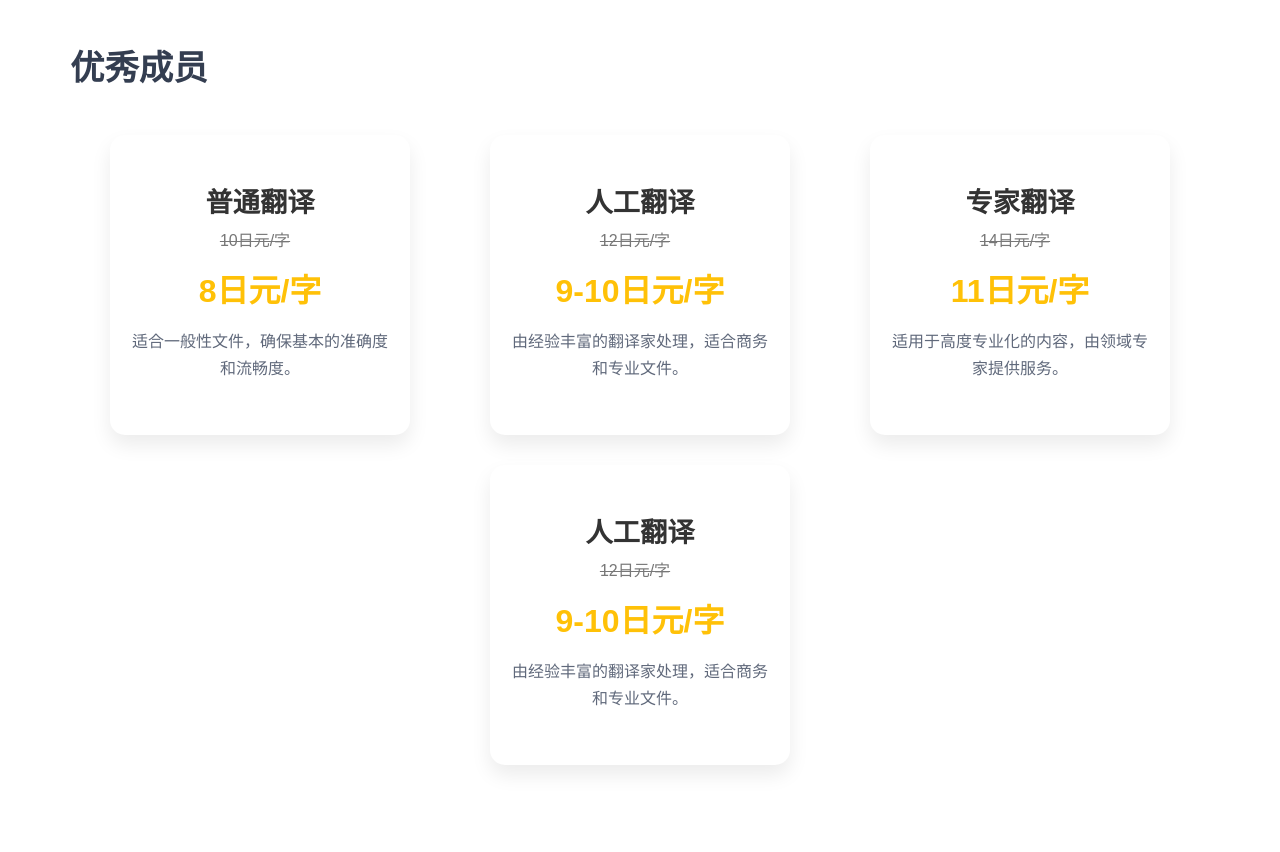
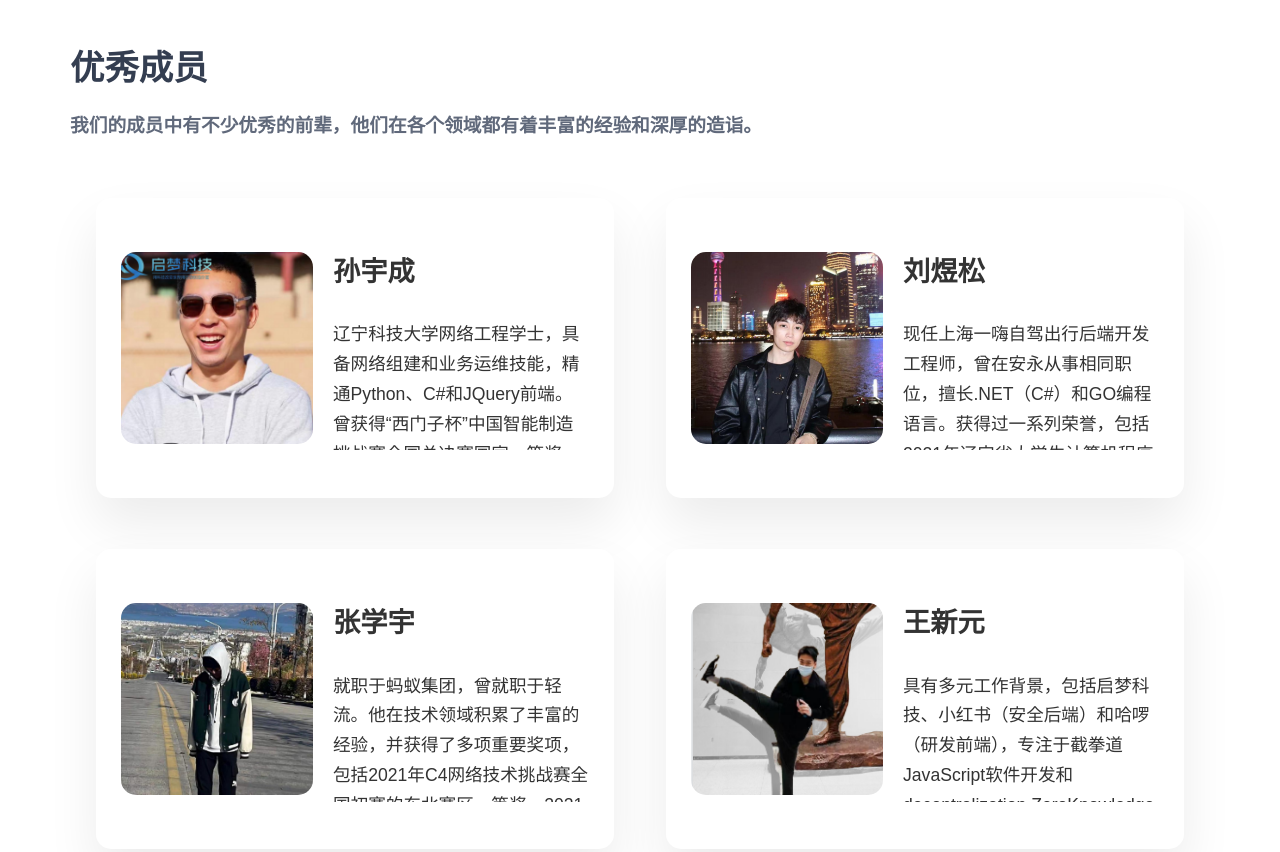
Before and after one commit to YangYuS8/qimeng-web, a plain HTML site: page index.html in a window 1280 px wide. Shown: the part 1640-2492 px from the top of the page. Drawn offline with nearby package versions, Linux system fonts and the light colour scheme.

Commit message:
modified:   .vscode/settings.json 	modified:   assets/css/style.css 	deleted:    assets/images/hero-shape-old.svg 	new file:   assets/images/members/member_LiuYusong.png 	new file:   assets/images/members/member_SunYucheng.png 	new file:   assets/images/members/member_WangXinyuan.png 	new file:   assets/images/members/member_ZhangXueyu.png 	modified:   index.html

```diff
--- a/assets/css/style.css
+++ b/assets/css/style.css
@@ -1146,17 +1146,17 @@ textarea.input-field {
 	flex-wrap: wrap;
 }
 
-.card {
-	padding: 20px;
-	width: 300px;
-	height: 300px;
-	margin: 15px;
-	text-align: center;
-	background-color: #fff;
-	border-radius: 15px;
-	box-shadow: 0 10px 20px rgba(0, 0, 0, 0.08);
-	overflow: hidden;
-	transition: all 0.3s ease-in-out;
+/* .card {
+
+} */
+
+/* .card img {
+	width: 50%;
+	object-fit: cover;
+} */
+
+.card-content {
+	width: 50%;
 }
 
 .card:hover {
@@ -1168,24 +1168,6 @@ textarea.input-field {
 	font-size: 1.7em;
 	margin-top: 25px;
 	color: #333;
-}
-
-.card-description {
-	font-size: 2em; /* 进一步增大价格字体 */
-	color: #ffc107; /* 醒目的黄色 */
-	font-weight: bold; /* 加粗价格字体 */
-	margin: 10px 0;
-	position: relative; /* 设置相对定位用于绝对定位原价 */
-}
-
-.original-price {
-	font-size: 1em; /* 原价字体大小 */
-	color: #777; /* 原价的颜色 */
-	text-decoration: line-through; /* 划掉效果 */
-	top: 0; /* 定位到价格顶部 */
-	right: 0; /* 定位到价格右边 */
-	margin-right: 10px; /* 与价格有一定间隔 */
-	font-weight: normal; /* 原价不加粗 */
 }
 
 .translation-process-section {
@@ -1234,3 +1216,50 @@ textarea.input-field {
 	font-size: 16px;
 	color: #555;
 }
+
+/* 追加 */
+
+/* 卡片样式 */
+.card {
+	display: grid; /* 使用网格布局 */
+	grid-template-columns: 3fr 4fr; /* 比如1比2的比例分配图片和文字区域 */
+  grid-template-rows: auto; /* 行高自动，根据内容调整 */
+	align-items: center; /* 垂直居中对齐 */
+	grid-template-areas:
+		"photo name"
+		"photo description"; /* 网格区域布局 */
+	gap: 20px; /* 列之间的间隔 */
+	padding: 2vw; /* 内边距 */
+	width: calc(50% - 4vw); /* 宽度计算公式 */
+	height: 300px; /* 高度计算公式 */
+	margin: 2vw; /* 外边距 */
+	background-color: #fff; /* 背景颜色 */
+	border-radius: 15px; /* 边框圆角 */
+	box-shadow: 0 2vw 4vw rgba(0, 0, 0, 0.08); /* 阴影效果 */
+	overflow: hidden; /* 内容溢出时隐藏 */
+	transition: all 0.3s ease-in-out; /* 过渡效果 */
+}
+
+.card-name {
+	grid-area: name; /* 设置名称区域 */
+	font-size: 1.7em;
+	margin-top: 25px;
+	color: #333;
+	font-weight: bold;
+}
+
+.card-photo {
+	grid-area: photo; /* 设置照片区域 */
+	width: 100%; /* Increase the width to make the photo larger */
+	height: auto;
+	object-fit: cover;
+	border-radius: 15px;
+}
+
+.card-description {
+	font-size: 1.1em;
+	color: #333;
+	margin-top: 25px;
+	max-height: 130px;
+	overflow: auto;
+}
--- a/index.html
+++ b/index.html
@@ -33,10 +33,8 @@
 </head>
 
 <body>
-	<!--
-    - #HEADER
-  -->
 
+	<!-- 导航栏 -->
 	<header class="header" data-header>
 		<div class="container" style="padding-inline: 16px">
 			<div>
@@ -102,11 +100,9 @@
 
 	<main>
 		<article>
-			<!--
-        - #HERO
-      -->
 
-			<section id="ミッション" style="position: relative; padding-inline: 16px">
+			<!-- 主视觉图/动画 -->
+			<section id="主视觉图" style="position: relative; padding-inline: 16px">
 				<video src="./assets/video/光超footage.mp4" autoplay muted class="video-container"></video>
 				<div class="mission-container">
 					<div style="text-align: center">
@@ -129,7 +125,6 @@
 						<h1 class="h1-text-3 padding-bottom">
 							探索未知
 						</h1>
-
 						<p class="p-text-gap-3">
 							勇于发现，敢于改变。
 						</p>
@@ -137,9 +132,7 @@
 				</div>
 			</section>
 
-			<!--
-				团队简介
-			 -->
+			<!-- 团队简介 -->
 			<section id="团队简介" class="section hero" aria-label="home" style="
 									background-color: hsla(0, 0%, 100%, 1);
 									padding-inline: 16px;
@@ -169,53 +162,63 @@
 				</div>
 			</section>
 
+			<!-- 优秀成员 -->
 			<section id="优秀成员" class="section about" aria-label="about" style="padding-inline: 16px">
 				<div class="container">
 					<h2 class="h2 section-title">优秀成员</h2>
-					<!-- <h3>
-						我们提供多层次的翻译服务，以满足不同客户的需求。
-					</h3> -->
+					<h3>
+						我们的成员中有不少优秀的前辈，他们在各个领域都有着丰富的经验和深厚的造诣。
+					</h3>
 					<div class="pricing-cards">
 						<div class="card">
-							<h3 class="card-title">普通翻译</h3>
-							<span class="original-price">10日元/字</span>
-							<!-- 原价 -->
-							<p class="card-description">8日元/字</p>
-							<!-- 现价 -->
-							<p class="card-detail">
-								适合一般性文件，确保基本的准确度和流畅度。
-							</p>
+							<img class="card-photo" src="./assets/images/members/member_SunYucheng.png" alt="member_test">
+							<div>
+								<p class="card-name">
+									孙宇成
+								</p>
+								<p class="card-description">
+									辽宁科技大学网络工程学士，具备网络组建和业务运维技能，精通Python、C#和JQuery前端。曾获得“西门子杯”中国智能制造挑战赛全国总决赛国家一等奖和“竞技世界杯”中国大学生计算机博弈大赛国家二等奖。在腾讯科技（深圳）有限公司的工作经历包括主要运维职责，如业务发布、故障处理和成本管理，以及独立开发《QQ飞车手游CDN成本分析平台》，并通过自动化脚本等方式实现了日常运维工作的自动化，如机器扩容、缩容、灰度发布和刷配置等任务。
+								</p>
+							</div>
 						</div>
 						<div class="card">
-							<h3 class="card-title">人工翻译</h3>
-							<span class="original-price">12日元/字</span>
-							<!-- 原价 -->
-							<p class="card-description">9-10日元/字</p>
-							<p class="card-detail">
-								由经验丰富的翻译家处理，适合商务和专业文件。
-							</p>
+							<img class="card-photo" src="./assets/images/members/member_LiuYusong.png" alt="member_test">
+							<div>
+								<p class="card-name">
+									刘煜松
+								</p>
+								<p class="card-description">
+									现任上海一嗨自驾出行后端开发工程师，曾在安永从事相同职位，擅长.NET（C#）和GO编程语言。获得过一系列荣誉，包括2021年辽宁省大学生计算机程序设计竞赛的国家级三等奖，2022年C4网络技术挑战赛选拔赛A赛项的东北赛区三等奖，以及2022年辽宁省本科大学生计算机设计竞赛的省级二等奖。
+								</p>
+							</div>
 						</div>
 						<div class="card">
-							<h3 class="card-title">专家翻译</h3>
-							<span class="original-price">14日元/字</span>
-							<p class="card-description">11日元/字</p>
-							<p class="card-detail">
-								适用于高度专业化的内容，由领域专家提供服务。
-							</p>
+							<img class="card-photo" src="./assets/images/members/member_ZhangXueyu.png" alt="member_test">
+							<div>
+								<p class="card-name">
+									张学宇
+								</p>
+								<p class="card-description">
+									就职于蚂蚁集团，曾就职于轻流。他在技术领域积累了丰富的经验，并获得了多项重要奖项，包括2021年C4网络技术挑战赛全国初赛的东北赛区一等奖、2021年C4网络技术挑战赛A类赛项全国总决赛的国家二等奖、2021年中国物联网智能家居挑战赛的国家三等奖、2021年全国大学生科技创新创业竞赛海创杯的国家优胜奖、2021年辽宁省普通高等学校本科大学生中软国际--卓越杯AI挑战赛的省一等奖以及2021年辽宁省大学生计算机设计竞赛的省一等奖。
+								</p>
+							</div>
 						</div>
 						<div class="card">
-							<h3 class="card-title">人工翻译</h3>
-							<span class="original-price">12日元/字</span>
-							<!-- 原价 -->
-							<p class="card-description">9-10日元/字</p>
-							<p class="card-detail">
-								由经验丰富的翻译家处理，适合商务和专业文件。
-							</p>
+							<img class="card-photo" src="./assets/images/members/member_WangXinyuan.png" alt="member_test">
+							<div>
+								<p class="card-name">
+									王新元
+								</p>
+								<p class="card-description">
+									具有多元工作背景，包括启梦科技、小红书（安全后端）和哈啰（研发前端），专注于截拳道JavaScript软件开发和decentralization ZeroKnowledge AI研究。
+								</p>
+							</div>
 						</div>
 					</div>
 				</div>
 			</section>
 
+			<!-- 项目展示 -->
 			<section id="项目展示" class="section project" aria-labelledby="project-label" style="padding-inline: 16px">
 				<div class="container">
 					<div class="title-wrapper" data-reveal="top">
@@ -621,6 +624,7 @@
 				</div>
 			</section>
 
+			<!-- 学习路线 -->
 			<section id="学习路线" class="section about" aria-label="about" style="padding-inline: 16px">
 				<div class="container">
 					<div class="wrapper">
@@ -786,10 +790,8 @@
 					</ul>
 				</div>
 			</section>
-			<!-- - #PROJECT-->
 
-			<!-- - #CONTACT-->
-
+			<!-- 加入我们 -->
 			<section id="加入我们" class="translation-process-section">
 				<div class="container">
 					<h2 class="h2 section-title">加入我们</h2>
@@ -858,6 +860,7 @@
 				</div>
 			</section>
 
+			<!-- 结尾 -->
 			<section id="结尾" class="section contact" aria-label="contact" style="padding-inline: 16px">
 				<div class="container">
 					<div class="title-wrapper" data-reveal="top">
```
Also changed, not shown: assets/images/hero-shape-old.svg (deleted), assets/images/members/member_LiuYusong.png (added), assets/images/members/member_SunYucheng.png (added), assets/images/members/member_WangXinyuan.png (added), assets/images/members/member_ZhangXueyu.png (added).
